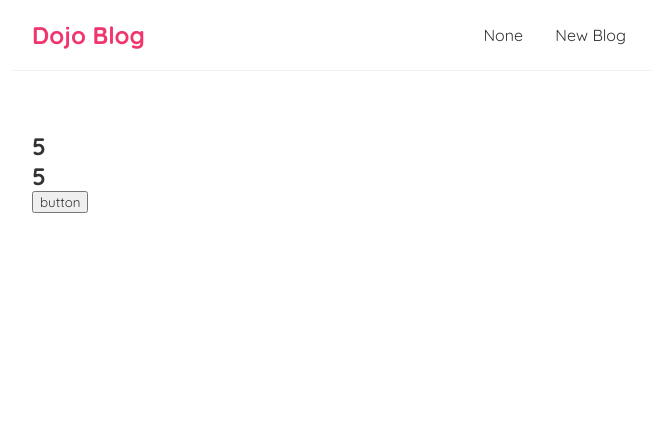
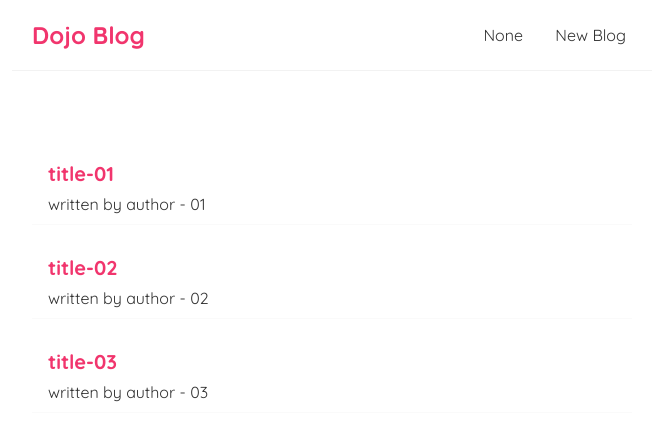
Before and after one commit to joel-js/React, a React (Create React App) app in the folder dojo-blog/: page / in a window 1280 px wide. Shown: the top 440 px of the page, without its empty margins (308-964 px from the left). Built offline with nearby package versions, Linux system fonts and the light colour scheme.

Commit message:
listing all blogs

```diff
--- a/dojo-blog/src/Home.js
+++ b/dojo-blog/src/Home.js
@@ -1,29 +1,17 @@
 import { useState } from "react"
+import List from "./List";
+const Home = () => {
+    const [blogs,setBlogs] = useState([
+        { id: 1, title : "title-01", body : "lorem ipsum 01 ... ", author : "author - 01" },
+        { id: 2, title : "title-02", body : "lorem ipsum 02 ... ", author : "author - 02" },
+        { id: 3, title : "title-03", body : "lorem ipsum 03 ... ", author : "author - 03" },
 
-const Home = () => {
+    ]);
 
-    const START = 5;
-    let val =START
-    let num1 = START, num2 = START;
-    console.log(val)
-    const [num, setNum] = useState(START)
-
-    if( num !== val){
-        val = num;
-        num1 = parseInt(Math.random()*1000)
-        num2 = parseInt(Math.random()*1000)
-    }
-    const handleClick = (event) => {
-        setNum(parseInt(Math.random()*1000))
-		console.log("button clicked "+num+" target: ",event.target);
-	}
 
     return (
         <div className="home">
-            <h2>{num1}</h2>
-            <h2>{num2}</h2>
-
-            <button onClick={ (event) => handleClick(event) }> button </button>
+            <List list={ blogs }></List>
         </div>
     );
 }
--- /dev/null
+++ b/dojo-blog/src/List.js
@@ -0,0 +1,15 @@
+const List = ({list}) => {
+
+    return (
+            <div className="list">
+            {list.map( (item) => {
+                return  <div className="item-preview" key={ item.id } >
+                            <h2>{ item.title }</h2>
+                            <p>written by { item.author }</p>
+                        </div>
+            })}
+        </div>
+    );
+}
+
+export default List;
--- a/dojo-blog/src/index.css
+++ b/dojo-blog/src/index.css
@@ -32,3 +32,19 @@
   margin: 40px auto;
   padding: 20px;
 }
+
+.item-preview {
+  padding: 10px 16px;
+  margin: 20px 0;
+  border-bottom: 1px solid #fafafa;
+}
+
+.item-preview:hover{
+  box-shadow: 1px 3px 5px grey;
+}
+
+.item-preview h2{
+  font-size: 20px;
+  color: #f1356d;
+  margin-bottom: 8px
+}
```
